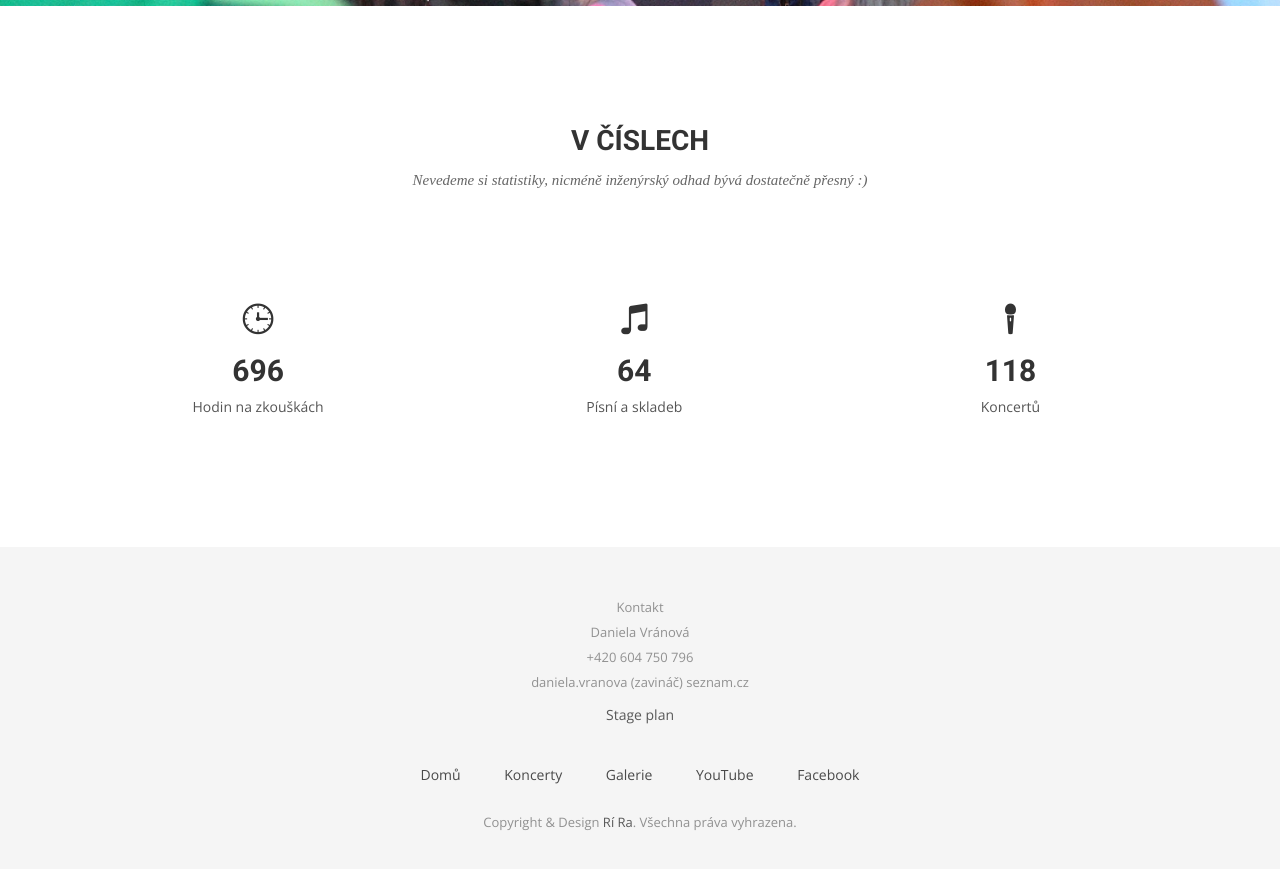
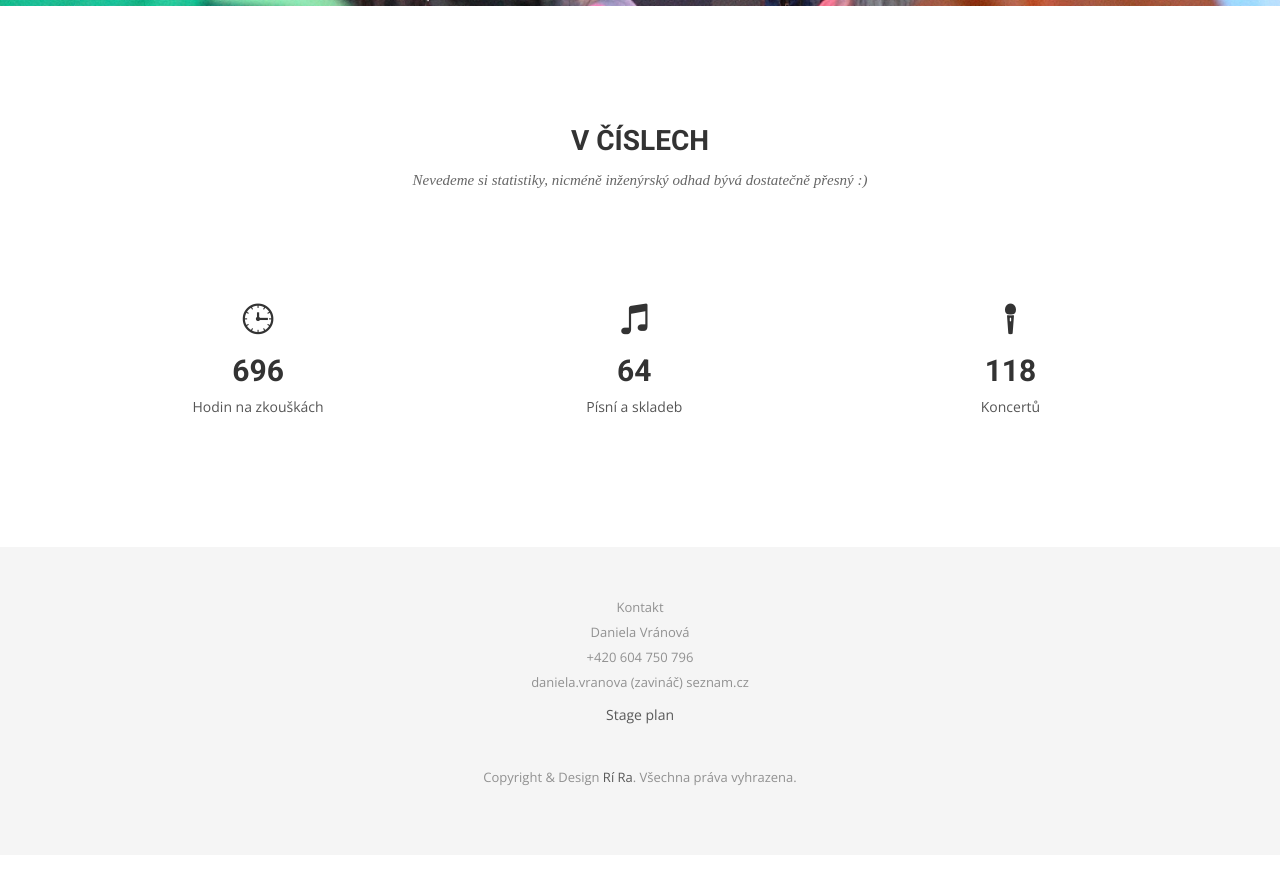
Before and after one commit to davrys/rira-web-jekyll, a Jekyll site: the page built from pages/index.html, in a window 1280 px wide and 900 px high, scrolled down 5494 px. Shown: the top 869 px of the window. Built offline with Jekyll 4.4.1, drawn with Linux system fonts in a browser that asks for light colours; nearby versions of some CDN libraries; some web fonts are replaced.

Commit message:
- menu removed from footer

```diff
--- a/_includes/footer.html
+++ b/_includes/footer.html
@@ -3,21 +3,10 @@
   <div class="container">
     <div class="row">
       <div class="col-md-12">
-
         <p>Kontakt </br> Daniela Vránová </br> +420 604 750 796 </br> daniela.vranova (zavináč) seznam.cz</p>
         <a href="{{ site.baseurl }}/downloads/rira_stage_plan_cz.pdf">Stage plan</a></li>
 
         </br></br></br>
-
-        <div class="footer-menu">
-          <ul>
-            <li><a href="{{ site.baseurl }}/">Domů</a></li>
-            <li><a href="#events">Koncerty</a></li>
-            <li><a href="{{ site.baseurl }}/gallery/">Galerie</a></li>
-            <li><a href="https://www.youtube.com/user/RiRaCZ">YouTube</a></li>
-            <li><a href="https://www.facebook.com/riraband/">Facebook</a></li>
-          </ul>
-        </div>
 
         <p>Copyright &amp; Design <a href="http://rira.cz">Rí Ra</a>. Všechna práva vyhrazena.</p>
       </div>
```
